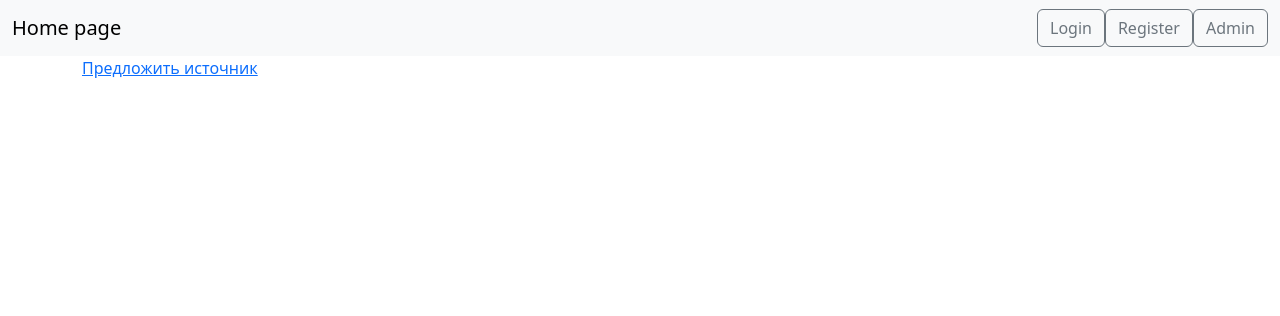
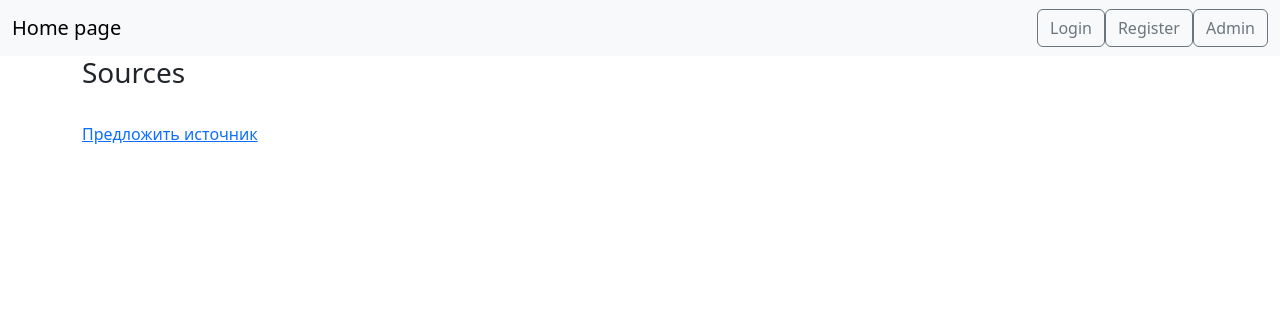
Before and after one commit to 3nk0d/Python_Basic_Course-Project, a Django app: page /rss_links/ in a window 1280 px wide. Shown: the top 316 px of the page. Run offline with Django 4.2, Linux system fonts and the light colour scheme; data that the repository does not hold is empty.

```diff
--- a/news_portal/web_interface/templates/web_interface/rss_links_list.html
+++ b/news_portal/web_interface/templates/web_interface/rss_links_list.html
@@ -10,13 +10,7 @@
 </head>
 <body>
 {% block content %}
-    <a href=" {% url 'source_create' %}">
-        {% if user.is_staff %}
-        Создать запись
-        {% else %}
-        Предложить источник
-        {% endif %}
-    </a>
+    <h3>Sources</h3>
     {% for url in object_list %}
         <li>
             <a href=" {% url 'source' pk=url.pk %}">
@@ -33,6 +27,14 @@
             {% endif %}
         </li>
     {% endfor %}
+    <br>
+     <a href=" {% url 'source_create' %}">
+        {% if user.is_staff %}
+        Создать запись
+        {% else %}
+        Предложить источник
+        {% endif %}
+    </a>
 {% endblock %}
 </body>
 </html>
```
